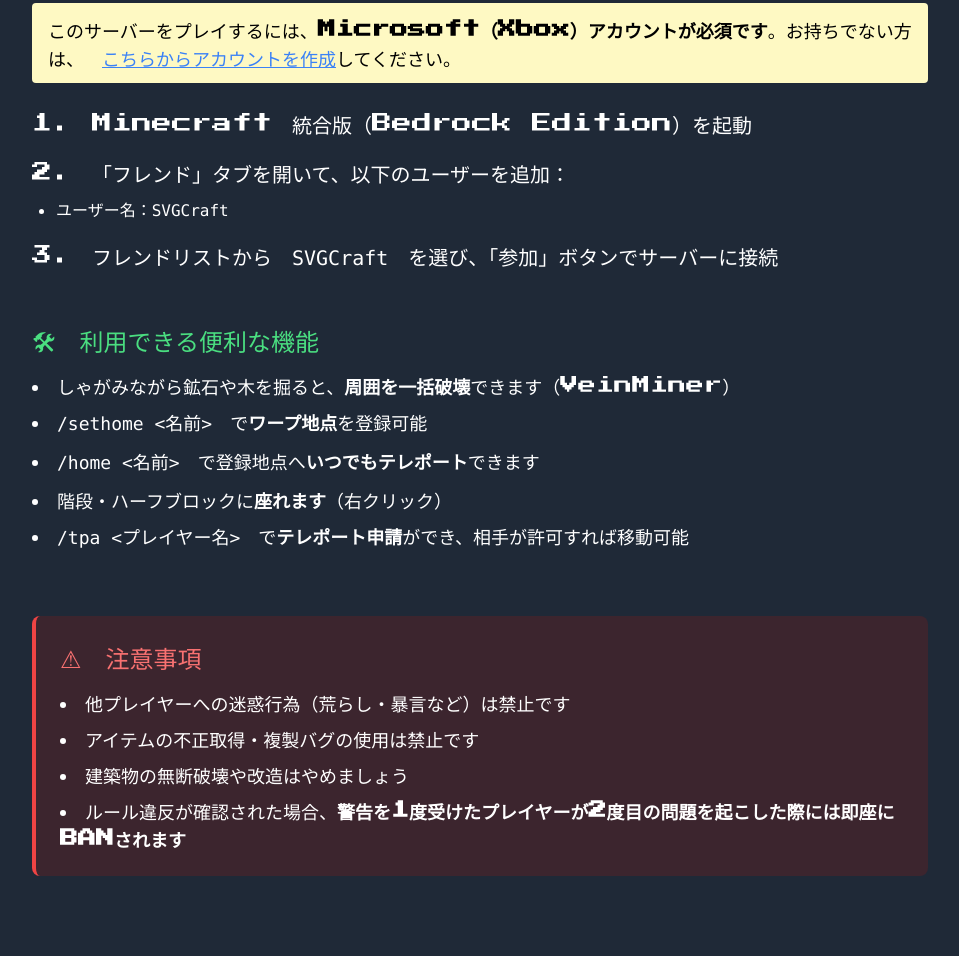
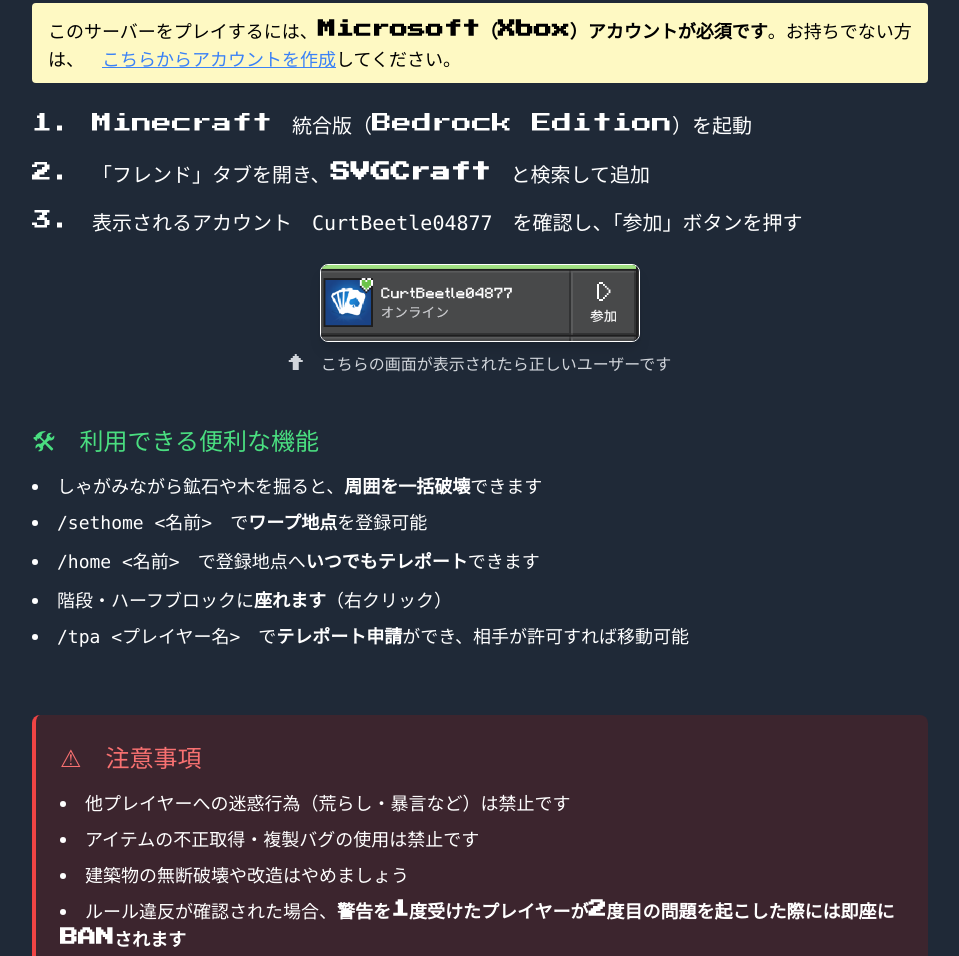
Before and after one commit to Leucophyllous/svgcraft-site, a plain HTML site: page index.html in a window 1280 px wide. Shown: the part 954-1910 px from the top of the page, without its empty margins (160-1119 px from the left). Drawn offline with nearby package versions, Linux system fonts and the light colour scheme.

Commit message:
Update index.html

```diff
--- a/index.html
+++ b/index.html
@@ -44,14 +44,8 @@
     }
 
     @keyframes scaleIn {
-      from {
-        opacity: 0;
-        transform: scale(0.8);
-      }
-      to {
-        opacity: 1;
-        transform: scale(1);
-      }
+      from { opacity: 0; transform: scale(0.8); }
+      to { opacity: 1; transform: scale(1); }
     }
 
     .slide-in {
@@ -62,10 +56,7 @@
     }
 
     @keyframes slideIn {
-      to {
-        opacity: 1;
-        transform: translateX(0);
-      }
+      to { opacity: 1; transform: translateX(0); }
     }
   </style>
 </head>
@@ -97,24 +88,25 @@
         <h2 class="text-3xl mb-8 border-b pb-2">🎮 参加方法</h2>
 
         <p class="text-lg mb-6 bg-yellow-100 text-black px-4 py-3 rounded">
-  このサーバーをプレイするには、<strong>Microsoft（Xbox）アカウントが必須です</strong>。お持ちでない方は、
-  <a href="https://signup.live.com/" target="_blank" class="underline text-blue-500">こちらからアカウントを作成</a>してください。
-</p>
+          このサーバーをプレイするには、<strong>Microsoft（Xbox）アカウントが必須です</strong>。お持ちでない方は、
+          <a href="https://signup.live.com/" target="_blank" class="underline text-blue-500">こちらからアカウントを作成</a>してください。
+        </p>
 
         <ol class="list-decimal list-inside text-xl leading-relaxed space-y-4">
           <li>Minecraft 統合版（Bedrock Edition）を起動</li>
-          <li>「フレンド」タブを開いて、以下のユーザーを追加：
-            <ul class="ml-6 mt-2 list-disc text-base space-y-1">
-              <li>ユーザー名：<code>SVGCraft</code></li>
-            </ul>
-          </li>
-          <li>フレンドリストから <code>SVGCraft</code> を選び、「参加」ボタンでサーバーに接続</li>
+          <li>「フレンド」タブを開き、<strong>SVGCraft</strong> と検索して追加</li>
+          <li>表示されるアカウント <code>CurtBeetle04877</code> を確認し、「参加」ボタンを押す</li>
         </ol>
+
+        <div class="mt-6 text-center">
+          <img src="curtbeetle.png" alt="CurtBeetle04877 のプロフィール画面" class="rounded-lg mx-auto shadow-lg max-w-xs border border-white" />
+          <p class="text-base mt-2 text-gray-300">↑ こちらの画面が表示されたら正しいユーザーです</p>
+        </div>
 
         <div class="mt-12">
           <h3 class="text-2xl mb-4 text-green-400">🛠 利用できる便利な機能</h3>
           <ul class="list-disc list-inside text-lg space-y-2">
-            <li>しゃがみながら鉱石や木を掘ると、<strong>周囲を一括破壊</strong>できます（VeinMiner）</li>
+            <li>しゃがみながら鉱石や木を掘ると、<strong>周囲を一括破壊</strong>できます</li>
             <li><code>/sethome &lt;名前&gt;</code> で<strong>ワープ地点</strong>を登録可能</li>
             <li><code>/home &lt;名前&gt;</code> で登録地点へ<strong>いつでもテレポート</strong>できます</li>
             <li>階段・ハーフブロックに<strong>座れます</strong>（右クリック）</li>
```
